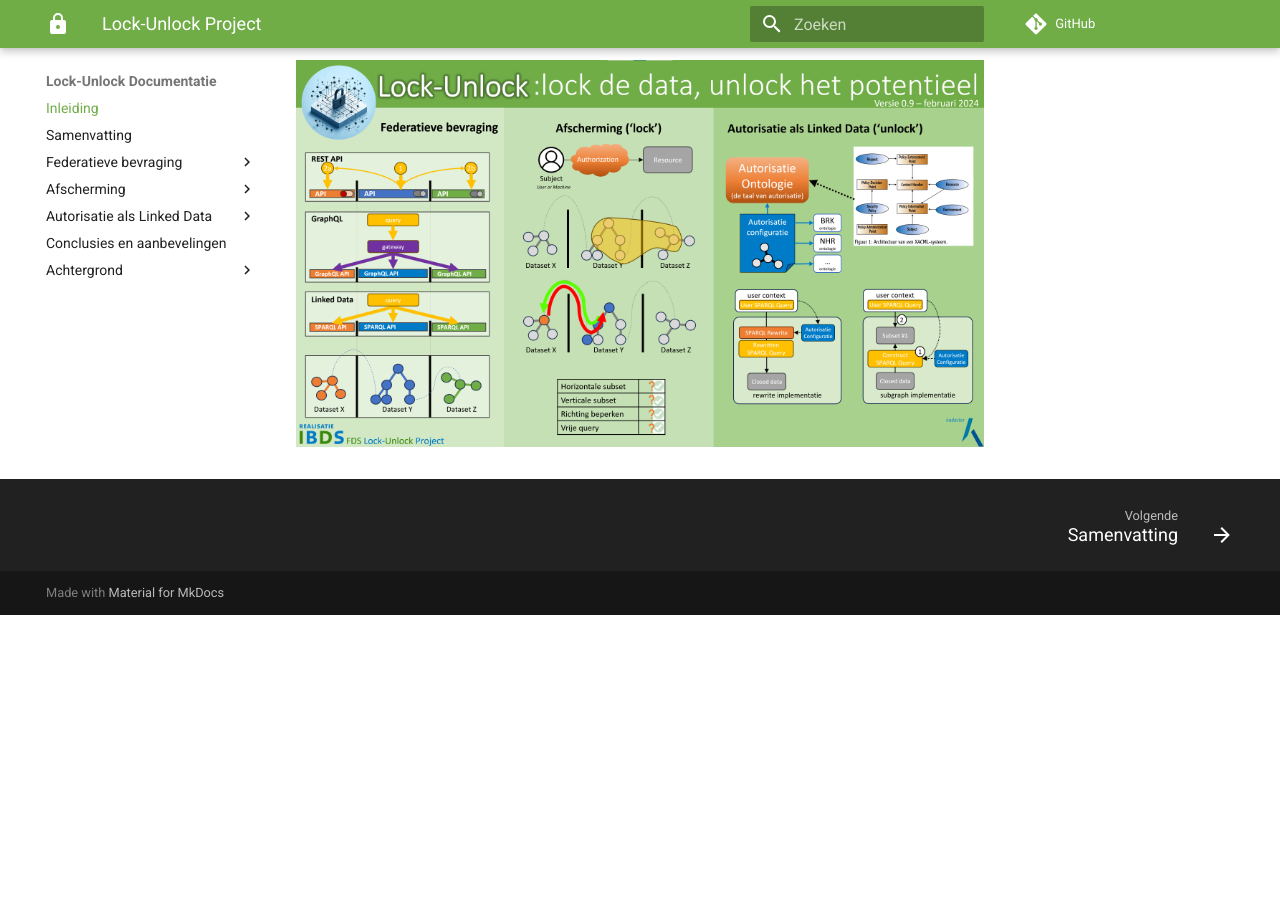
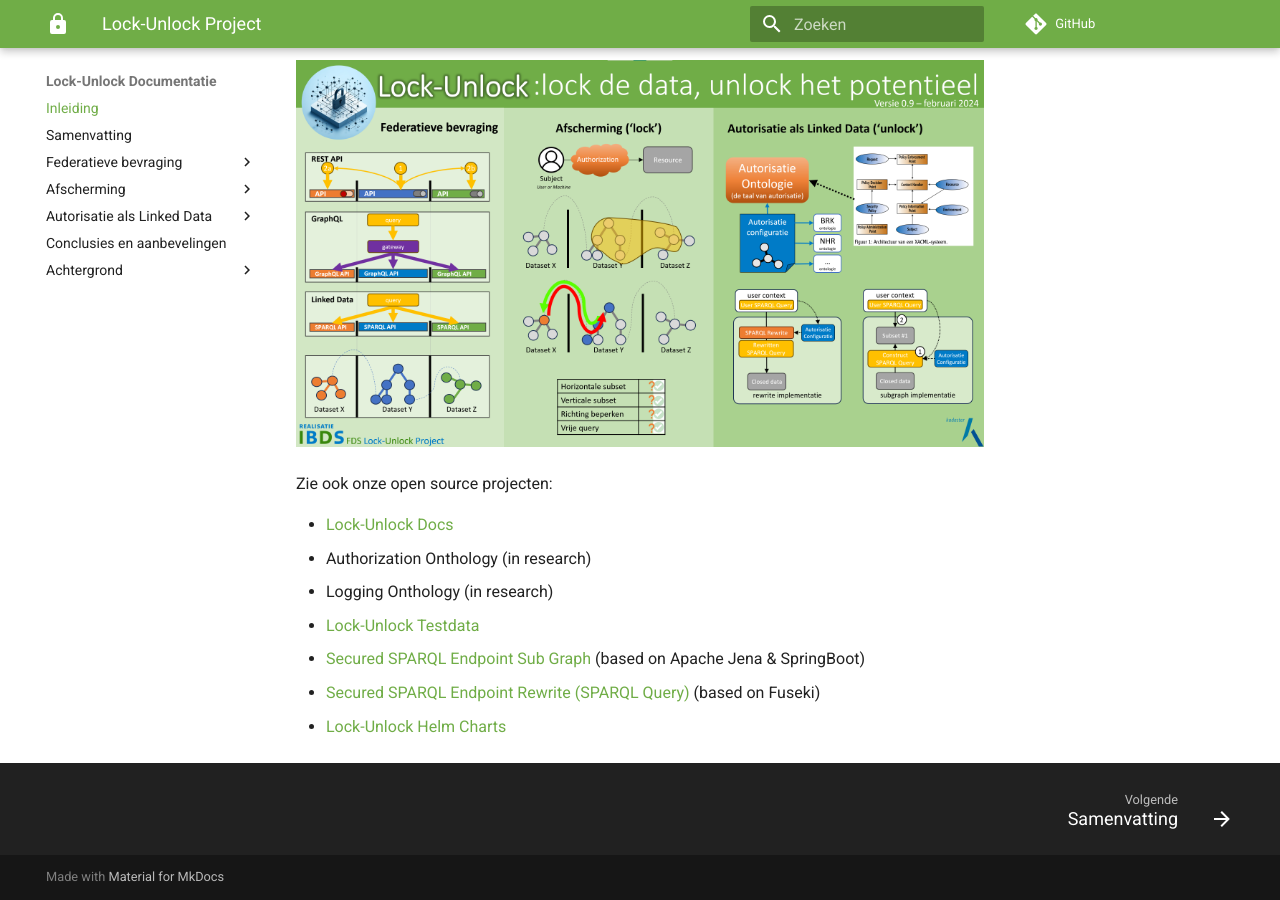
Before and after one commit to kadaster-labs/lock-unlock-docs, an MkDocs documentation site: the page built from docs/index.md, in a window 1280 px wide and 900 px high, scrolled down 526 px. Built offline with MkDocs 1.6.1 and Material for MkDocs 9.7.7, drawn with Linux system fonts in a browser that asks for light colours; emoji names are drawn with the system emoji font; comment, search, counter and statistics services are not loaded; before the commit the page ends 1141 px from its top, so only the background shows below that.

Commit message:
github links

```diff
--- a/docs/index.md
+++ b/docs/index.md
@@ -23,3 +23,15 @@ verlenen aan geautoriseerde vragers: [autorisatie als Linked Data](./autorisatie
 daarmee de 'unlock' :unlock: van de data.
 
 ![Infographic](images/infographic.png)
+
+Zie ook onze open source projecten:
+
+- [Lock-Unlock Docs](https://github.com/kadaster-labs/lock-unlock-docs)
+  - Authorization Onthology (in research)
+  - Logging Onthology (in research)
+- [Lock-Unlock Testdata](https://github.com/kadaster-labs/lock-unlock-testdata)
+- [Secured SPARQL Endpoint Sub Graph](https://github.com/kadaster-labs/secured-sparql-endpoint-subgraph)
+  (based on Apache Jena & SpringBoot)
+- [Secured SPARQL Endpoint Rewrite (SPARQL
+  Query)](https://github.com/kadaster-labs/secured-sparql-endpoint-rewrite) (based on Fuseki)
+- [Lock-Unlock Helm Charts](https://github.com/kadaster-labs/lock-unlock-helm-charts)
```
